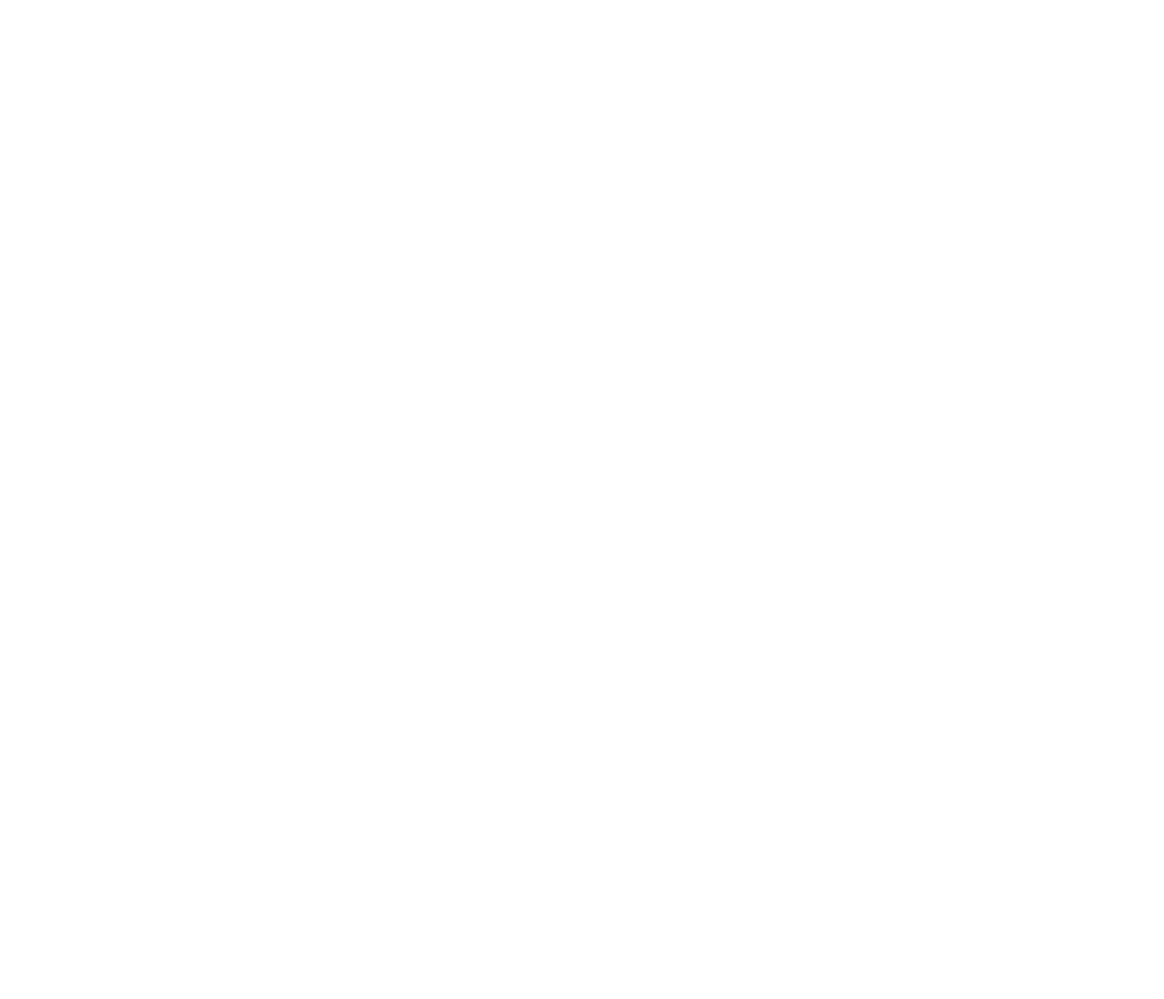
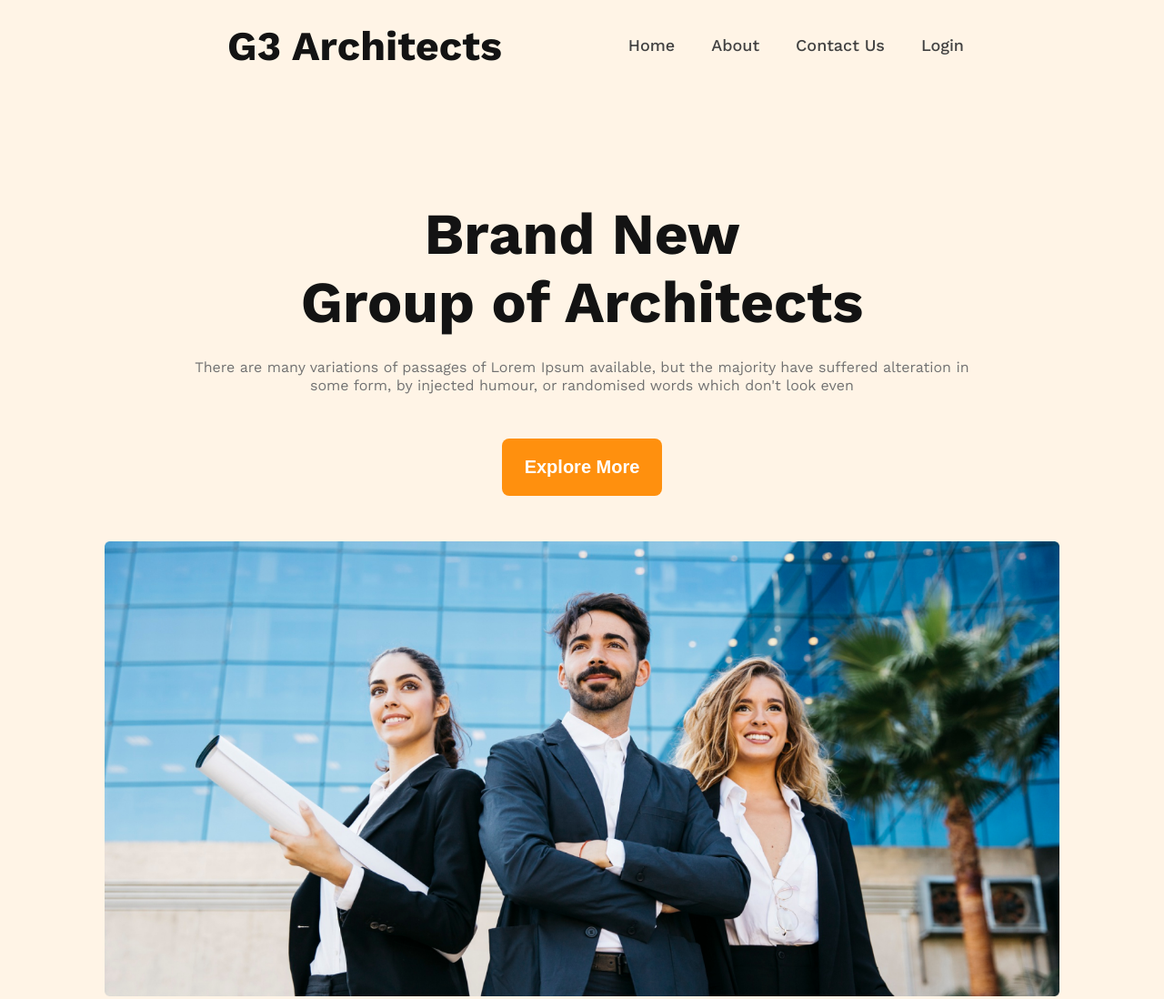
Before and after one commit to Rakibalways/assignment-02, a plain HTML site: page index.html in a window 1280 px wide. Shown: the whole page at 91% size. Before the commit the page ends 800 px from the top, so only its background shows below. Drawn offline with nearby package versions, Linux system fonts and the light colour scheme.

Commit message:
added header

```diff
--- a/index.html
+++ b/index.html
@@ -1,12 +1,47 @@
 <!DOCTYPE html>
 <html lang="en">
+
 <head>
     <meta charset="UTF-8">
     <meta http-equiv="X-UA-Compatible" content="IE=edge">
     <meta name="viewport" content="width=device-width, initial-scale=1.0">
+    <link rel="stylesheet" href="https://cdnjs.cloudflare.com/ajax/libs/font-awesome/6.2.1/css/all.min.css"
+        integrity="sha512-MV7K8+y+gLIBoVD59lQIYicR65iaqukzvf/nwasF0nqhPay5w/9lJmVM2hMDcnK1OnMGCdVK+iQrJ7lzPJQd1w=="
+        crossorigin="anonymous" referrerpolicy="no-referrer" />
     <title>G3 Architects</title>
+    <!-- Styles Here -->
+    <link rel="stylesheet" href="styles/style.css">
 </head>
+
 <body>
+    <!-- navigation header  -->
+    <header class="container">
+        <nav class="main-nav">
+            <h2>G3 Architects</h2>
+            <ul>
+                <li><a href="#">Home</a></li>
+                <li><a href="#">About</a></li>
+                <li><a href="#">Contact Us</a></li>
+                <li><a href="#">Login</a></li>
+            </ul>
+        </nav>
+        <!-- main banner-section -->
+        <section class="banner-section">
+            <div class="text-section">
+                <h1>Brand New <br> Group of Architects</h1>
+                <p>There are many variations of passages of Lorem Ipsum available, but the majority have suffered alteration in <br> some form,
+                by injected humour, or randomised words which don't look even</p>
+                <button class="btn">
+                    Explore More
+                </button>
+            </div>
+            <div class="img-sec">
+                <img src="images/banner.png" alt="">
+            </div>
+        </section>
+
+    </header>
 
 </body>
+
 </html>
--- a/styles/style.css
+++ b/styles/style.css
@@ -0,0 +1,100 @@
+/*===============================================
+* Custom CSS
+=================================================*/
+
+/* font styles */
+@import url('https://fonts.googleapis.com/css2?family=Work+Sans:wght@400;500;600;700&display=swap');
+
+/* Common Styles */
+*,
+*::after,
+*::before{
+    box-sizing: border-box;
+    margin: 0;
+    padding: 0;
+}
+html{
+    scroll-behavior: smooth;
+}
+body{
+    font-family: 'Work Sans', sans-serif;
+    list-style: 1.5em;
+}
+
+.container{
+    max-width: 1920px;
+    max-height: 1322px;
+    background: rgba(255, 144, 14, 0.1);
+}
+.btn {
+    font-weight: 600;
+    font-size: 20px;
+    line-height: 23px;
+    text-align: center;
+    color: #ffffff;
+    border: none;
+    padding: 20px 25px;
+    background-color: #FF900E;
+    border-radius: 8px;
+    margin-bottom: 50px;
+}
+
+/* navigation style */
+.main-nav{
+    display: flex;
+    justify-content: space-between;
+    align-items: center;
+    height: 100px;
+}
+.main-nav h2{
+    font-size: 45px;
+    font-weight: 700;
+    color: #131313;
+    text-align: center;
+    line-height: 53px;
+    margin-left: 200px;
+    padding: 50px;
+}
+.main-nav ul{
+    display: flex;
+    gap: 40px;
+    margin-right: 220px;
+}
+.main-nav ul li a{
+    font-weight: 500;
+    font-size: 18px;
+    line-height: 26px;
+    color: #424242;
+    text-decoration: none;
+}
+.main-nav ul li{
+    list-style: none;
+}
+
+/* main banner-section  */
+.banner-section{
+    text-align: center;
+    width: 100%;
+}
+.text-section h1{
+    font-weight: 700;
+    font-size: 64px;
+    line-height: 75px;
+    text-align: center;
+    color: #131313;
+    margin-top: 120px;
+}
+.text-section p{
+    font-weight: 300;
+    font-size: 16px;
+    line-height: 20px;
+    text-align: center;
+    color: #727272;
+    padding: 24px;
+    margin-bottom: 24px;
+}
+.img-sec img{
+    height: 500px;
+    width: 1050px;
+    margin-bottom: 20px;
+}
```
